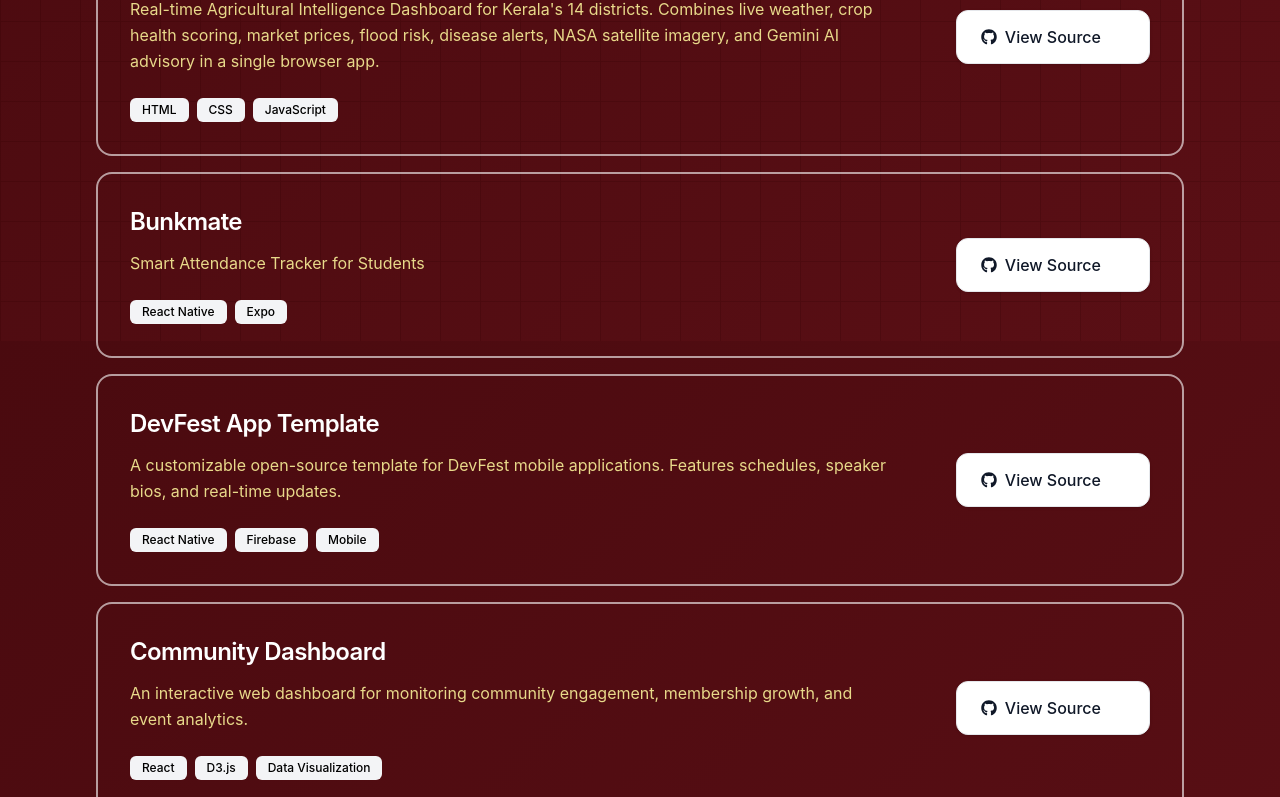
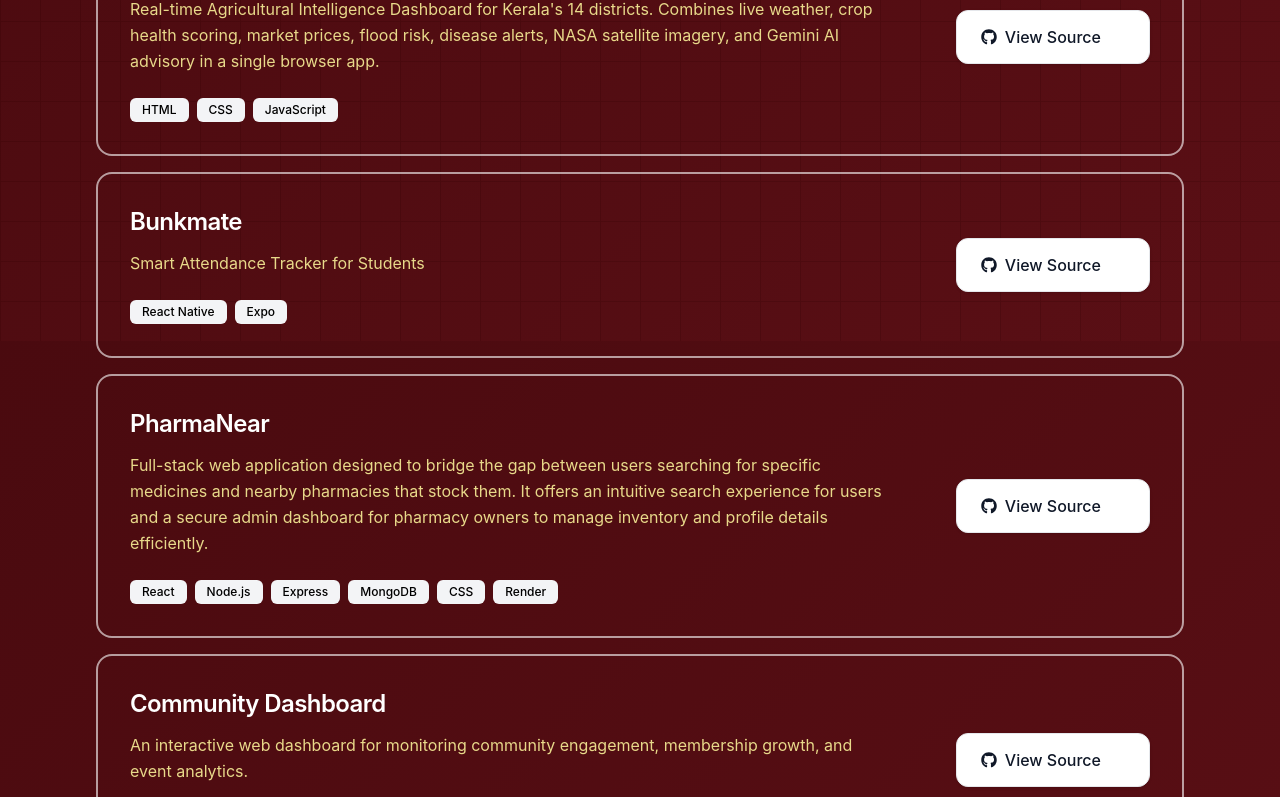
Before and after one commit to Alwin-Saji/GDG-OpenSource, a React (Vite) app: page /projects in a window 1280 px wide. Shown: the part 459-1256 px from the top of the page. Built offline with nearby package versions, Linux system fonts and the light colour scheme; no server answers; a web font is replaced by a local one.

Commit message:
Add project 3

```diff
--- a/src/pages/Projects.jsx
+++ b/src/pages/Projects.jsx
@@ -26,12 +26,12 @@ const projects = [
   },
   {
     id: 3,
-    name: 'DevFest App Template',
-    description: 'A customizable open-source template for DevFest mobile applications. Features schedules, speaker bios, and real-time updates.',
-    tags: ['React Native', 'Firebase', 'Mobile'],
-    githubUrl: 'https://github.com/example/devfest-app',
-    stars: 340,
-    forks: 89,
+    name: 'PharmaNear',
+    description: 'Full-stack web application designed to bridge the gap between users searching for specific medicines and nearby pharmacies that stock them. It offers an intuitive search experience for users and a secure admin dashboard for pharmacy owners to manage inventory and profile details efficiently.',
+    tags: ['React', 'Node.js', 'Express', 'MongoDB', 'CSS', 'Render'],
+    githubUrl: 'https://github.com/Foces-core/PharmaNear-by-Foces',
+    stars: 0,
+    forks: 2,
     color: 'bg-yellow-500'
   },
   {
```
